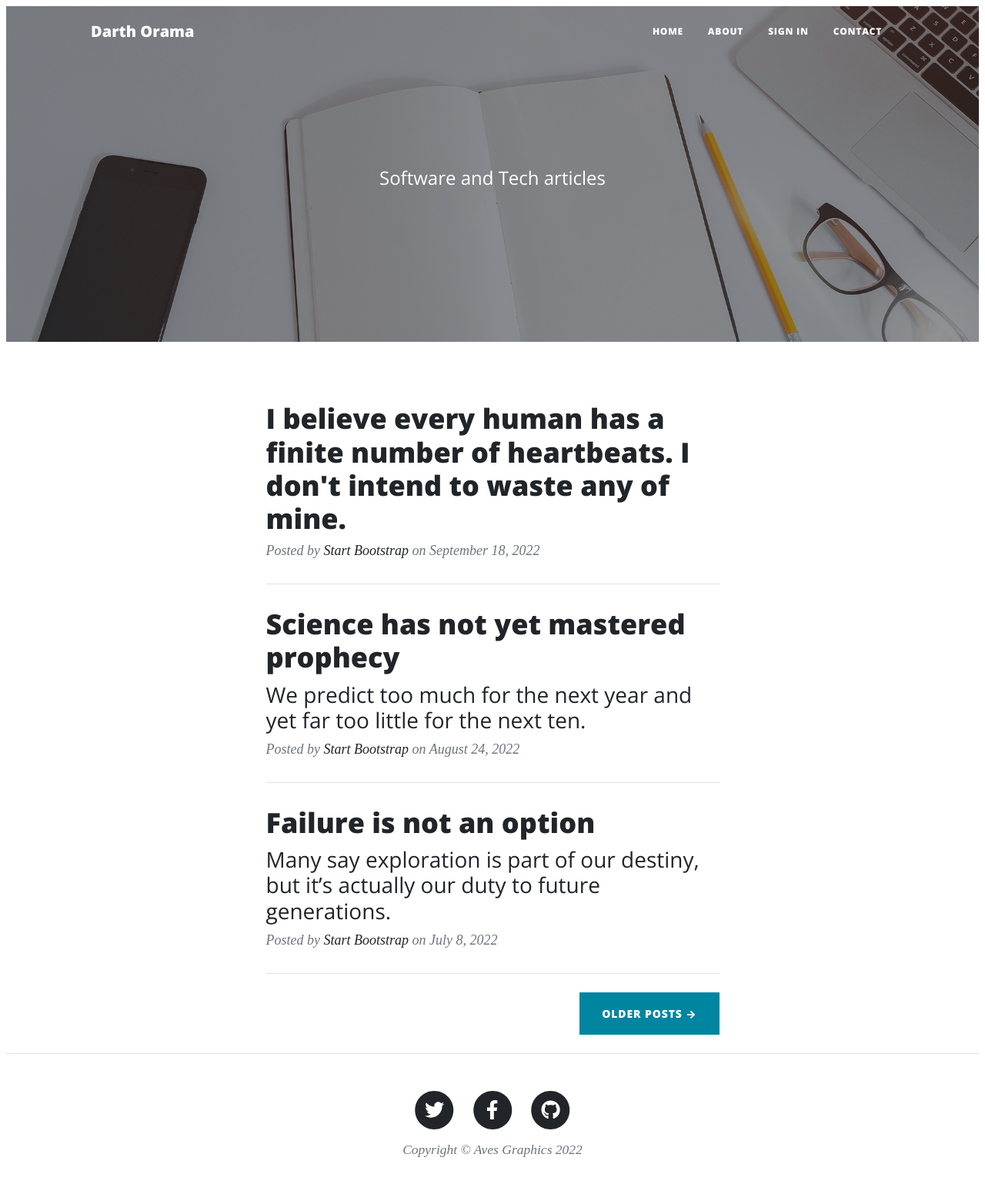
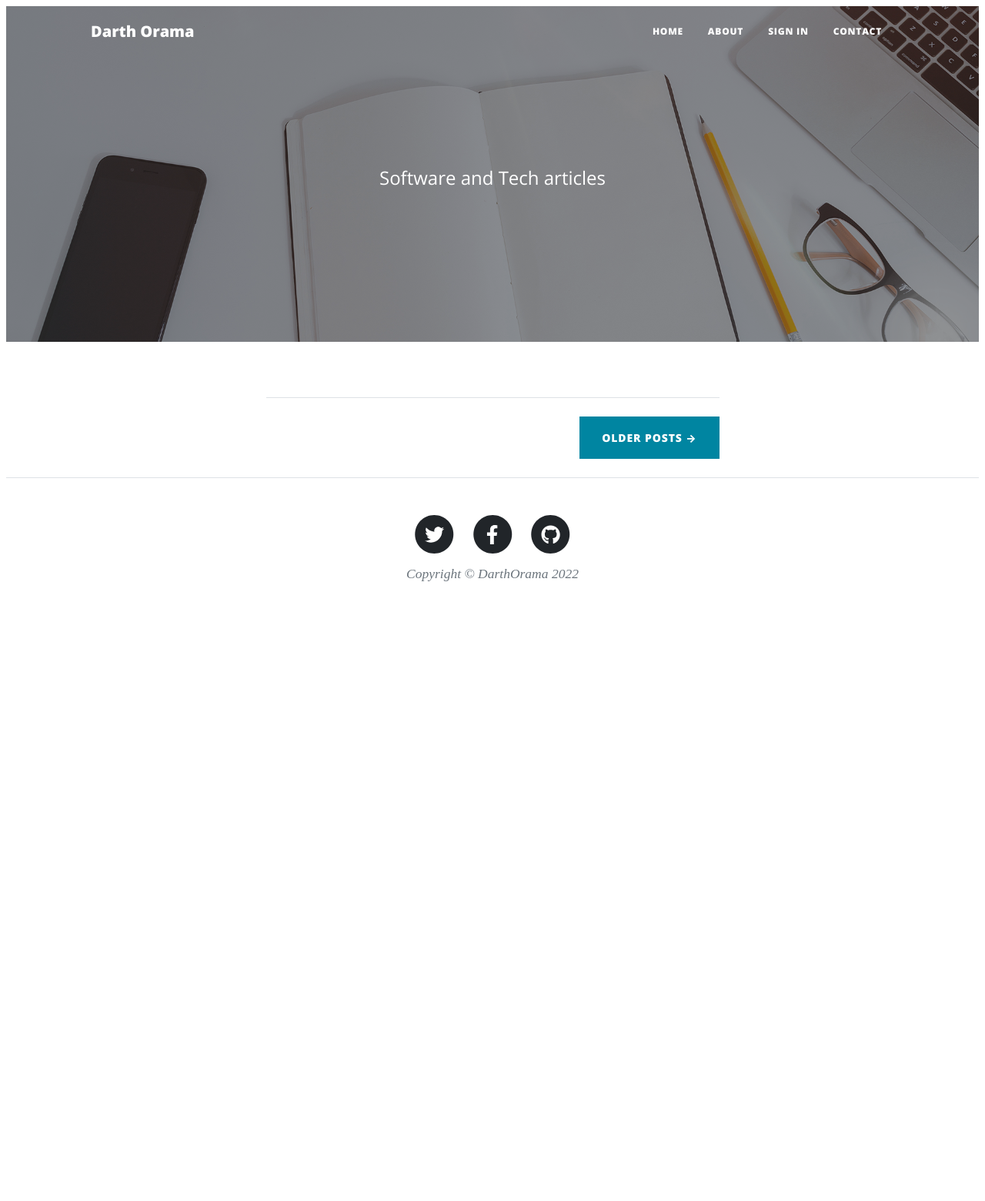
Before and after one commit to demuk/darthorama, a Flask app: page / in a window 1280 px wide. Shown: the whole page at 77% size. After the commit the page ends 755 px from the top, so only its background shows below. Run offline with Flask 2, Linux system fonts and the light colour scheme; data that the repository does not hold is empty; some libraries are stand-ins or nearby versions.

Commit message:
template for home clean up

```diff
--- a/app/templates/home.html
+++ b/app/templates/home.html
@@ -21,7 +21,7 @@
         <!-- Navigation-->
         <nav class="navbar navbar-expand-lg navbar-light" id="mainNav">
             <div class="container px-4 px-lg-5">
-                <a class="navbar-brand" href="index.html">Darth Orama</a>
+                <a class="navbar-brand" href="url_for('home')">Darth Orama</a>
                 <button class="navbar-toggler" type="button" data-bs-toggle="collapse" data-bs-target="#navbarResponsive" aria-controls="navbarResponsive" aria-expanded="false" aria-label="Toggle navigation">
                     Menu
                     <i class="fas fa-bars"></i>
@@ -35,7 +35,7 @@
                         {% else %}
                         <li class="nav-item"><a class="nav-link px-lg-3 py-3 py-lg-4" href="{{url_for('logout')}}">Sign Out</a></li>
                         {% endif %}
-                        <li class="nav-item"><a class="nav-link px-lg-3 py-3 py-lg-4" href="contact.html">Contact</a></li>
+                        <li class="nav-item"><a class="nav-link px-lg-3 py-3 py-lg-4" href="{{url_for('contact')}}">Contact</a></li>
                     </ul>
                 </div>
             </div>
@@ -62,7 +62,7 @@
                     {% if post %}
                     <div class="post-preview">
 
-                        <a href="post.html">
+                        <a href="{{url_for('view_post', id=post.id)}}">
                             <h2 class="post-title">{{ post.title }}</h2>
                             <h3 class="post-subtitle">Problems look mighty small from 150 miles up</h3>
                         </a>
@@ -76,43 +76,6 @@
                     <hr class="my-4" />
                     {%endif%}
                     {%endfor%}
-                    <!-- Post preview-->
-                    <div class="post-preview">
-                        <a href="post.html"><h2 class="post-title">I believe every human has a finite number of heartbeats. I don't intend to waste any of mine.</h2></a>
-                        <p class="post-meta">
-                            Posted by
-                            <a href="#!">Start Bootstrap</a>
-                            on September 18, 2022
-                        </p>
-                    </div>
-                    <!-- Divider-->
-                    <hr class="my-4" />
-                    <!-- Post preview-->
-                    <div class="post-preview">
-                        <a href="post.html">
-                            <h2 class="post-title">Science has not yet mastered prophecy</h2>
-                            <h3 class="post-subtitle">We predict too much for the next year and yet far too little for the next ten.</h3>
-                        </a>
-                        <p class="post-meta">
-                            Posted by
-                            <a href="#!">Start Bootstrap</a>
-                            on August 24, 2022
-                        </p>
-                    </div>
-                    <!-- Divider-->
-                    <hr class="my-4" />
-                    <!-- Post preview-->
-                    <div class="post-preview">
-                        <a href="post.html">
-                            <h2 class="post-title">Failure is not an option</h2>
-                            <h3 class="post-subtitle">Many say exploration is part of our destiny, but it’s actually our duty to future generations.</h3>
-                        </a>
-                        <p class="post-meta">
-                            Posted by
-                            <a href="#!">Start Bootstrap</a>
-                            on July 8, 2022
-                        </p>
-                    </div>
                     <!-- Divider-->
                     <hr class="my-4" />
                     <!-- Pager-->
@@ -151,7 +114,7 @@
                                 </a>
                             </li>
                         </ul>
-                        <div class="small text-center text-muted fst-italic">Copyright &copy; Aves Graphics 2022</div>
+                        <div class="small text-center text-muted fst-italic">Copyright &copy; DarthOrama 2022</div>
                     </div>
                 </div>
             </div>
```
